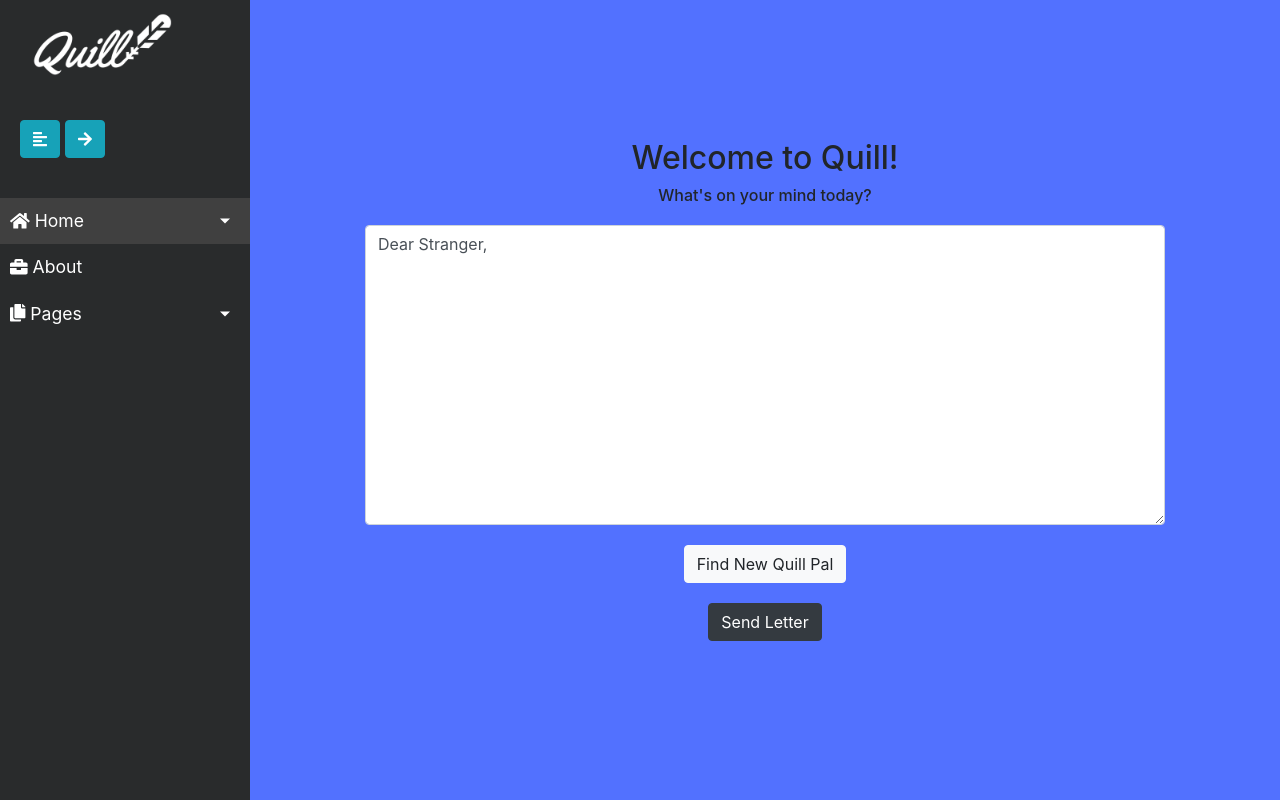
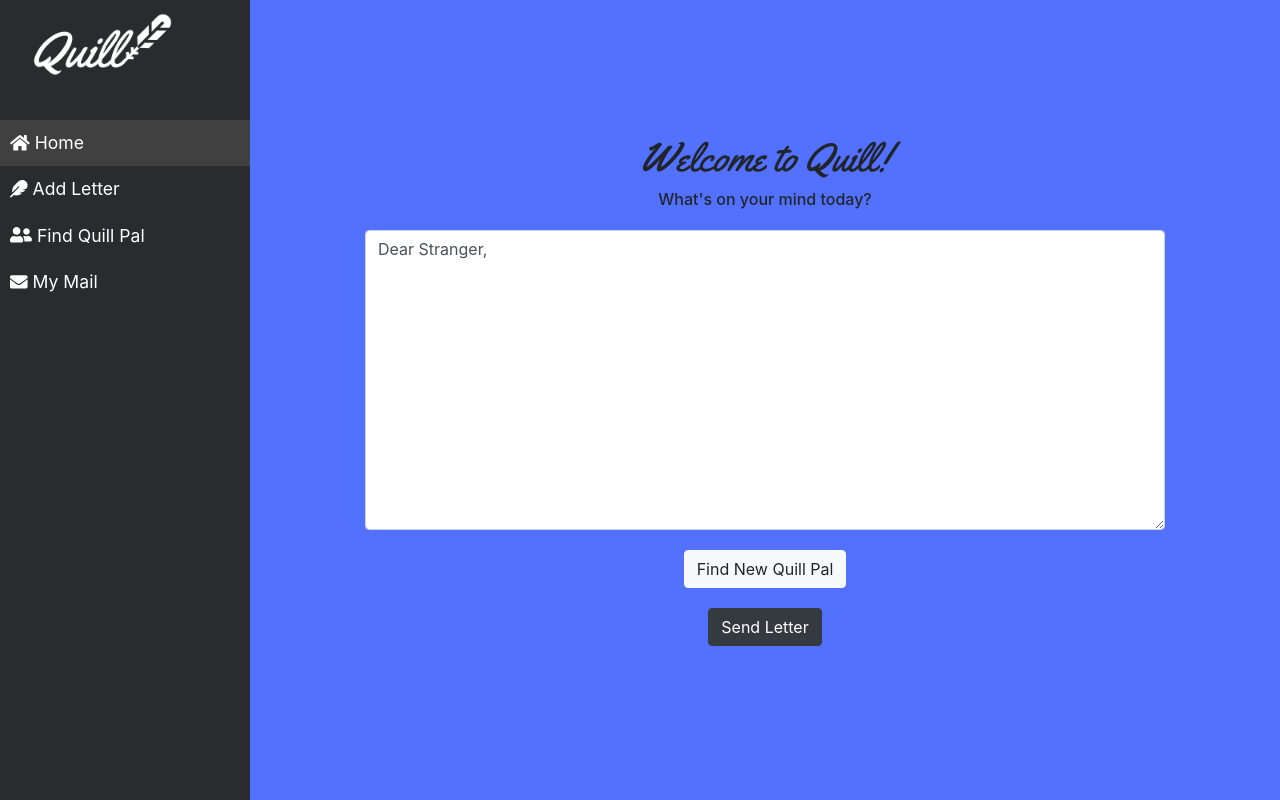
Before and after one commit to rachel58yang/OxfordDigiton2020, a Django app: page /addLetter in a window 1280 px wide. Run offline with Django 3.2, Linux system fonts and the light colour scheme; some libraries are stand-ins or nearby versions.

Commit message:
cosmetic changes

```diff
--- a/letters/static/css/main.css
+++ b/letters/static/css/main.css
@@ -1,6 +1,10 @@
 html,
 body {
   height: 100%;
+}
+
+h1, h2 {
+  font-family: 'Yellowtail', cursive;
 }
 
 #full-logo{
--- a/letters/templates/letters/add_letter.html
+++ b/letters/templates/letters/add_letter.html
@@ -2,7 +2,7 @@
 
 {% block content %}
 <div style="text-align: center;">
-    <h2 >Welcome to Quill!</h2>
+    <h1>Welcome to Quill!</h1>
     <h6 style="margin-bottom: 20px;">What's on your mind today?</h6>
     <div class="d-flex justify-content-center" style="margin-bottom: 20px; width:50em;">
         <textarea class="form-control" style="height: 300px;" id="exampleFormControlTextarea1" rows="3">Dear Stranger,</textarea>
--- a/letters/templates/letters/home.html
+++ b/letters/templates/letters/home.html
@@ -20,6 +20,7 @@
 
     <!-- Custom styles for this template -->
     <link rel="stylesheet" href="{% static 'css/main.css' %}">
+    <link href="https://fonts.googleapis.com/css2?family=Yellowtail&display=swap" rel="stylesheet">
 
     <!-- Font Awesome JS -->
     <script defer src="https://use.fontawesome.com/releases/v5.0.13/js/solid.js"
@@ -35,53 +36,39 @@
         <!-- Sidebar  -->
         <nav id="sidebar">
             <img id="nav-logo" src="{% static 'images/dark-full.png' %}">
-            <div class="sidebar-header">
+            {% comment %} <div class="sidebar-header">
                 <button type="button" id="sidebarCollapse" class="btn btn-info">
                     <i class="fas fa-align-left"></i>
                 </button>
                 <button type="button" id="sidebarCollapse" class="btn btn-info">
                     <i class="fas fa-arrow-right"></i>
                 </button>
-            </div>
+            </div> {% endcomment %}
 
             <ul class="list-unstyled components">
                 <li class="active">
-                    <a href="#homeSubmenu" data-toggle="collapse" aria-expanded="false" class="dropdown-toggle">
+                    <a href="/home" data-toggle="collapse" aria-expanded="false">
                         <i class="fas fa-home"></i>
                         Home
                     </a>
-                    <ul class="collapse list-unstyled" id="homeSubmenu">
-                        <li>
-                            <a href="#">Home 1</a>
-                        </li>
-                        <li>
-                            <a href="#">Home 2</a>
-                        </li>
-                        <li>
-                            <a href="#">Home 3</a>
-                        </li>
-                    </ul>
                 </li>
                 <li>
-                    <a href="#">
-                        <i class="fas fa-briefcase"></i>
-                        About
+                    <a href="/addLetter">
+                        <i class="fas fa-feather"></i>
+                        Add Letter
+                    </a href="/letters" >
+                    <a href="#pageSubmenu" data-toggle="collapse" aria-expanded="false">
+                        <i class="fas fa-user-friends"></i>
+                        Find Quill Pal
                     </a>
-                    <a href="#pageSubmenu" data-toggle="collapse" aria-expanded="false" class="dropdown-toggle">
+                    <a href="/home" data-toggle="collapse" aria-expanded="false">
+                        <i class="fas fa-envelope"></i>
+                        My Mail
+                    </a>
+                     {% comment %} <a href="/home" data-toggle="collapse" aria-expanded="false">
                         <i class="fas fa-copy"></i>
-                        Pages
-                    </a>
-                    <ul class="collapse list-unstyled" id="pageSubmenu">
-                        <li>
-                            <a href="#">Page 1</a>
-                        </li>
-                        <li>
-                            <a href="#">Page 2</a>
-                        </li>
-                        <li>
-                            <a href="#">Page 3</a>
-                        </li>
-                    </ul>
+                        Account
+                    </a> {% endcomment %}
                 </li>
             </ul>
 
```
